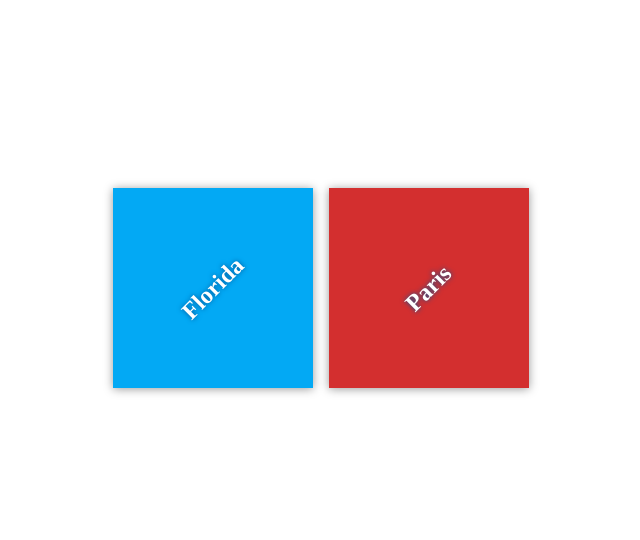
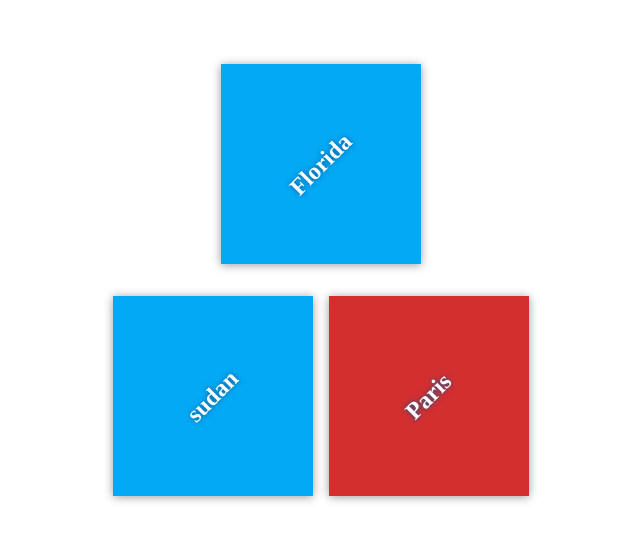
Before and after one commit to mehad45/mehad45, a plain HTML site: page index.html in a window 1280 px wide. Shown: the part 112-652 px from the top of the page, without its empty margins (319-959 px from the left). Drawn offline with Linux system fonts and the light colour scheme.

Commit message:
add sudan

```diff
--- a/index.html
+++ b/index.html
@@ -13,6 +13,12 @@
 <div class="destination" id="florida">
 <h2>Florida</h2>
 </div>
+<div class="container">
+<div class="destination-container">
+<div class="destination" id="sudan">
+<h2>sudan</h2>
+</div>
+
 
 <div class="destination" id="paris">
 <h2>Paris</h2>
```
